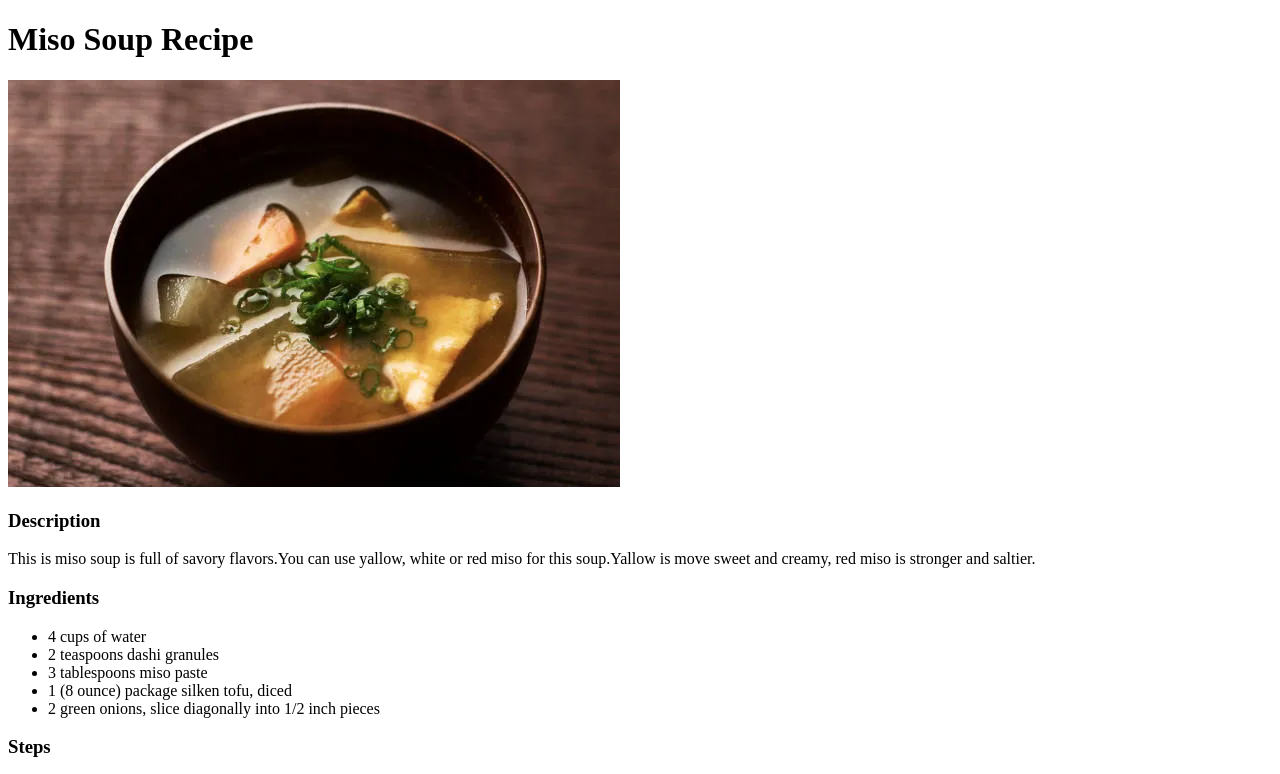
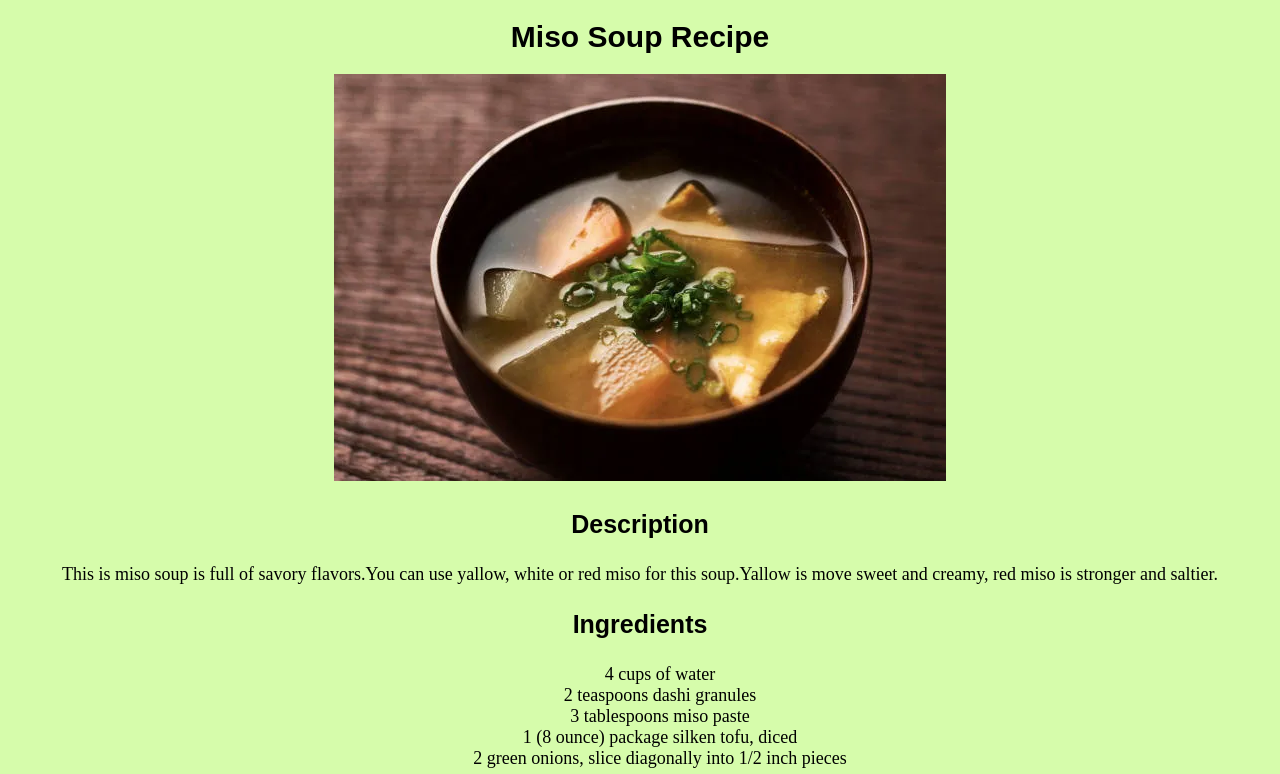
Before and after one commit to Rz0n/RecipesProject, a plain HTML site: page Recipes/misoSoup.html in a window 1280 px wide. Shown: the top 774 px of the page. Drawn offline with Linux system fonts and the light colour scheme.

Commit message:
add style for other recipes

```diff
--- a/Recipes/misoSoup.html
+++ b/Recipes/misoSoup.html
@@ -3,24 +3,25 @@
 <head>
     <meta charset="utf-8">
     <title>Miso Soup Recipe</title>
+    <link rel="stylesheet" href="misoStyel.css">
 </head>
 <body>
-    <h1>Miso Soup Recipe</h1>
-    <img src="../images/miso-soup.webp" alt="Miso Soup Picture">
+    <h1 id="head">Miso Soup Recipe</h1>
+    <img class="picture" src="../images/miso-soup.webp" alt="Miso Soup Picture">
     <h3>Description</h3>
     <p>
         This is miso soup is full of savory flavors.You can use yallow, white or red miso for this soup.Yallow is move sweet and creamy, red miso is stronger and saltier.
     </p>
-    <h3>Ingredients</h3>
-    <ul>
+    <h3 class="ingridi-menu">Ingredients</h3>
+    <ul class="ingrediance">
         <li>4 cups of water</li>
         <li>2 teaspoons dashi granules</li>
         <li>3 tablespoons miso paste</li>
         <li>1 (8 ounce) package silken tofu, diced </li>
         <li>2 green onions, slice diagonally into 1/2 inch pieces</li>
     </ul>
-    <h3>Steps</h3>
-    <ol>
+    <h3 id="steps">Steps</h3>
+    <ol id="step">
         <li>Combine water dashi granules in medium soucepan over medium-high heat, bring to a boil.</li>
         <li>Reduce heat to medium and whisk in miso paste.</li>
         <li>Stir in tofu.</li>
--- /dev/null
+++ b/Recipes/misoStyel.css
@@ -0,0 +1,25 @@
+body {
+    background-color: rgb(214, 252, 171);
+    text-align: center;
+}
+
+#head {
+    font-size: 30px;
+    font-family: Arial, Helvetica, sans-serif;
+}
+
+h3 {
+    font-size: 25px;
+    font-family: Arial, Helvetica, sans-serif;
+}
+
+p {
+    font-size: 18px;
+    font-family: 'Times New Roman', Times, serif;
+}
+
+li {
+    list-style-type: none;
+    font-size: 18px;
+    font-family: 'Times New Roman', Times, serif;
+}
```
